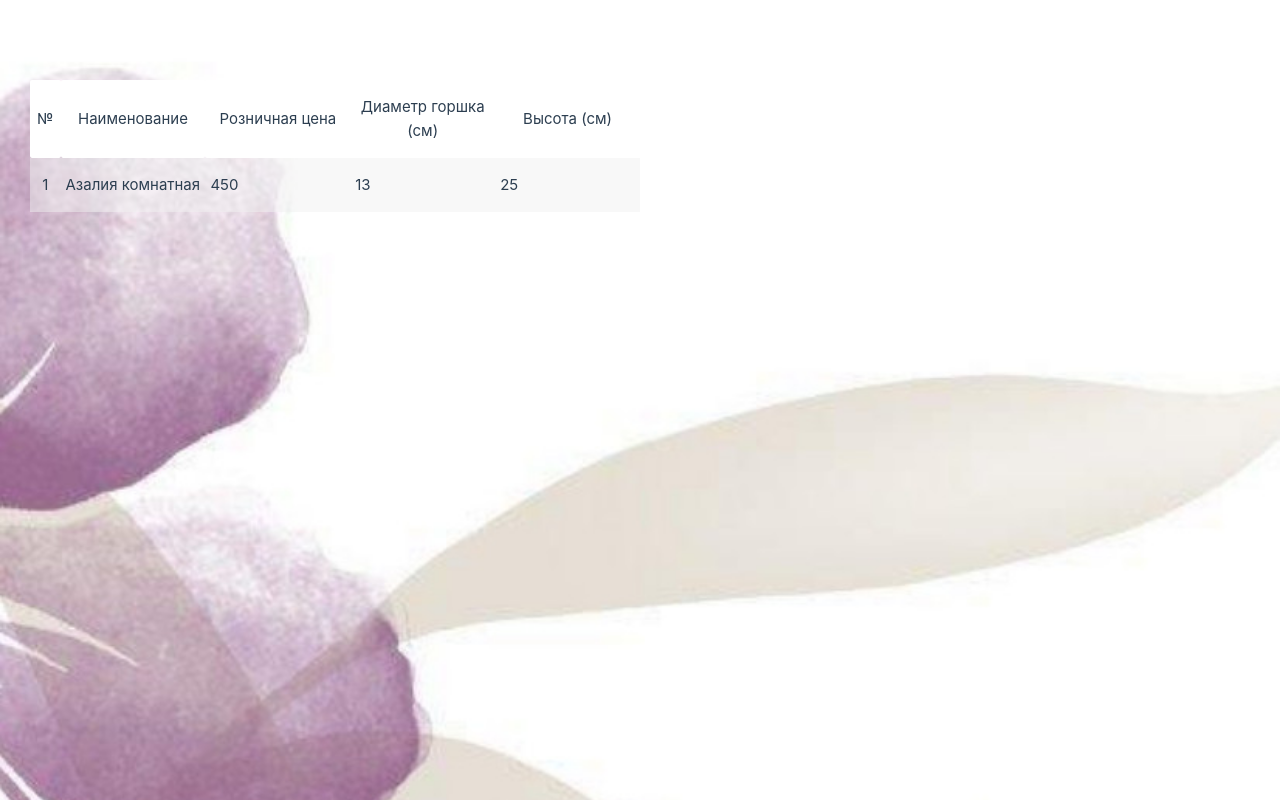
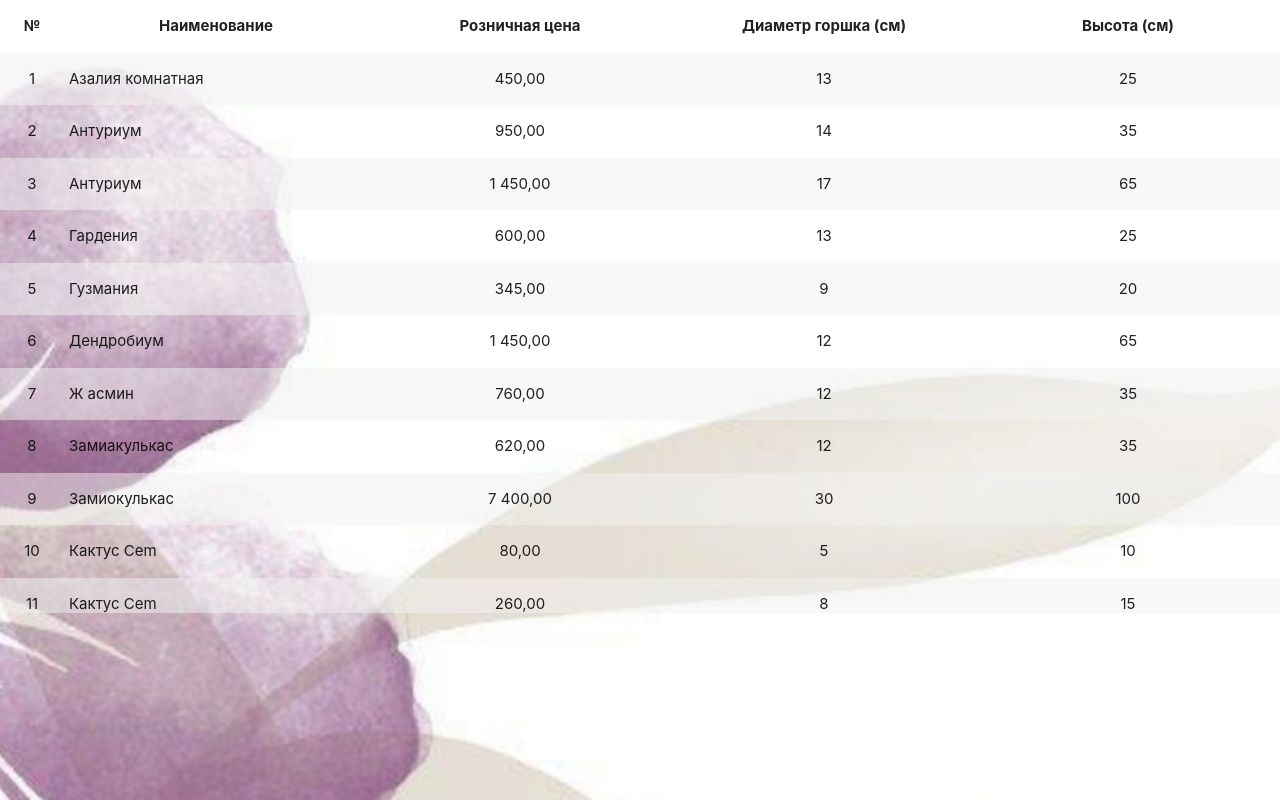
Before and after one commit to uleman1c/azbukacvetov, a Vue app: page / in a window 1280 px wide. Built offline with nearby package versions, Linux system fonts and the light colour scheme.

Commit message:
table start

```diff
--- a/src/App.vue
+++ b/src/App.vue
@@ -6,67 +6,8 @@ import { RouterLink, RouterView } from 'vue-router'
   <RouterView />
 </template>
 
-<style scoped>
+<style>
 
-header {
-  line-height: 1.5;
-  max-height: 100vh;
-}
 
-.logo {
-  display: block;
-  margin: 0 auto 2rem;
-}
 
-nav {
-  width: 100%;
-  font-size: 12px;
-  text-align: center;
-  margin-top: 2rem;
-}
-
-nav a.router-link-exact-active {
-  color: var(--color-text);
-}
-
-nav a.router-link-exact-active:hover {
-  background-color: transparent;
-}
-
-nav a {
-  display: inline-block;
-  padding: 0 1rem;
-  border-left: 1px solid var(--color-border);
-}
-
-nav a:first-of-type {
-  border: 0;
-}
-
-@media (min-width: 1024px) {
-  header {
-    display: flex;
-    place-items: center;
-    padding-right: calc(var(--section-gap) / 2);
-  }
-
-  .logo {
-    margin: 0 2rem 0 0;
-  }
-
-  header .wrapper {
-    display: flex;
-    place-items: flex-start;
-    flex-wrap: wrap;
-  }
-
-  nav {
-    text-align: left;
-    margin-left: -1rem;
-    font-size: 1rem;
-
-    padding: 1rem 0;
-    margin-top: 1rem;
-  }
-}
 </style>
--- a/src/components/list/List.vue
+++ b/src/components/list/List.vue
@@ -22,7 +22,7 @@
                 </tr>
             </thead>
 
-            <tbody>
+            <tbody style="position: sticky;">
 
                 <ListItem v-for="(item, index) in items"
                     v-bind:fields="fields"
--- a/src/main.js
+++ b/src/main.js
@@ -1,4 +1,4 @@
-import './assets/main.css'
+
 
 import { createApp } from 'vue'
 import App from './App.vue'
--- a/src/views/HomeView.vue
+++ b/src/views/HomeView.vue
@@ -48,22 +48,57 @@ export default {
                     },
                     {
                         header: { text: 'Розничная цена', class: 'center-align' },
-                        item: { eval: 'item.price', class: 'left-align' }
+                        item: { eval: 'item.price.toLocaleString(\'ru\', { minimumFractionDigits: 2 })', class: 'center-align' }
                     },
                     {
                         header: { text: 'Диаметр горшка (см)', class: 'center-align' },
-                        item: { eval: 'item.diam', class: 'left-align' }
+                        item: { eval: 'item.diam', class: 'center-align' }
                     },
                     {
                         header: { text: 'Высота (см)', class: 'center-align' },
-                        item: { eval: 'item.height', class: 'left-align' }
+                        item: { eval: 'item.height', class: 'center-align' }
                     }
                 ],
 
 
 
       items: [
-        { line_number: 0, name: 'Азалия комнатная', price: 450, diam: 13, height: 25 }
+        { line_number: 0, name: 'Азалия комнатная', price: 450, diam: 13, height: 25 },
+
+        { line_number: 1, name: 'Антуриум', price: 950, diam: 14, height: 35 },
+        { line_number: 2, name: 'Антуриум', price: 1450, diam: 17, height: 65 },
+        { line_number: 3, name: 'Гардения', price: 600, diam: 13, height: 25 },
+        { line_number: 4, name: 'Гузмания', price: 345, diam: 9, height: 20 },
+        { line_number: 5, name: 'Дендробиум', price: 1450, diam: 12, height: 65 },
+        { line_number: 6, name: 'Ж асмин', price: 760, diam: 12, height: 35 },
+        { line_number: 7, name: 'Замиакулькас', price: 620, diam: 12, height: 35 },
+        { line_number: 8, name: 'Замиокулькас', price: 7400, diam: 30, height: 100 },
+        { line_number: 9, name: 'Кактус Cem', price: 80, diam: 5, height: 10 },
+        { line_number: 10, name: 'Кактус Cem', price: 260, diam: 8, height: 15 },
+        { line_number: 11, name: 'Кактус', price: 620, diam: 15, height: 20 },
+        { line_number: 12, name: 'Кактус', price: 4200, diam: 23, height: 25 },
+        { line_number: 13, name: 'Кактус Succ', price: 145, diam: 5, height: 10 },
+        { line_number: 14, name: 'Каланхое', price: 320, diam: 12, height: 20 },
+        { line_number: 15, name: 'Лавр спираль', price: 10000, diam: 20, height: 100 },
+        { line_number: 16, name: 'Лимон', price: 33500, diam: 35, height: 230 },
+        { line_number: 17, name: 'Нефролепис', price: 1250, diam: 19, height: 30 },
+        { line_number: 18, name: 'Осока', price: 1700, diam: 19, height: 45 },
+        { line_number: 19, name: 'Спатифиллум', price: 2100, diam: 19, height: 75 },
+        { line_number: 20, name: 'Спатифилум', price: 480, diam: 13, height: 35 },
+        { line_number: 21, name: 'Фаленопсис 2 ст', price: 1400, diam: 12, height: 70 },
+        { line_number: 22, name: 'Фаленопсис', price: 980, diam: 9, height: 25 },
+        { line_number: 23, name: 'Фиалка', price: 420, diam: 12, height: 15 },
+        { line_number: 24, name: 'Фикус Бенжамина ( коса)', price: 7500, diam: 24, height: 110 },
+        { line_number: 25, name: 'Фикус Бенжамина ( плетенный )', price: 13000, diam: 31, height: 120 },
+        { line_number: 26, name: 'Фикус Бенжамина', price: 7000, diam: 27, height: 140 },
+        { line_number: 27, name: 'Хедера', price: 490, diam: 13, height: 35 },
+        { line_number: 28, name: 'Хедера', price: 2800, diam: 24, height: 110 },
+        { line_number: 29, name: 'Хойя', price: 1200, diam: 19, height: 35 },
+        { line_number: 30, name: 'Цыссус', price: 2600, diam: 17, height: 35 },
+
+
+
+
       ]
 
     }
@@ -73,6 +108,8 @@ export default {
   mounted() {
 
     document.title = 'Азбука цветов'
+
+    this.items.forEach(i => { i.id = i.line_number })
 
   }
 
```
